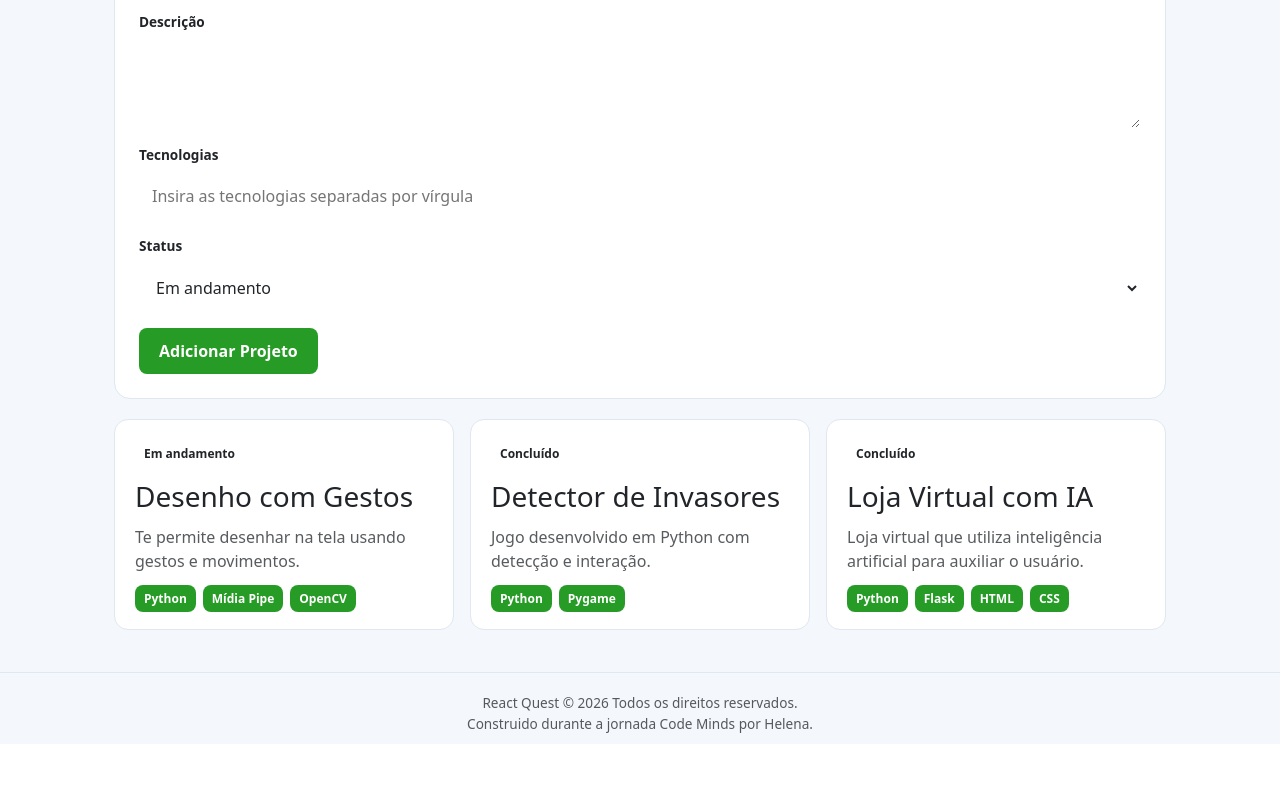
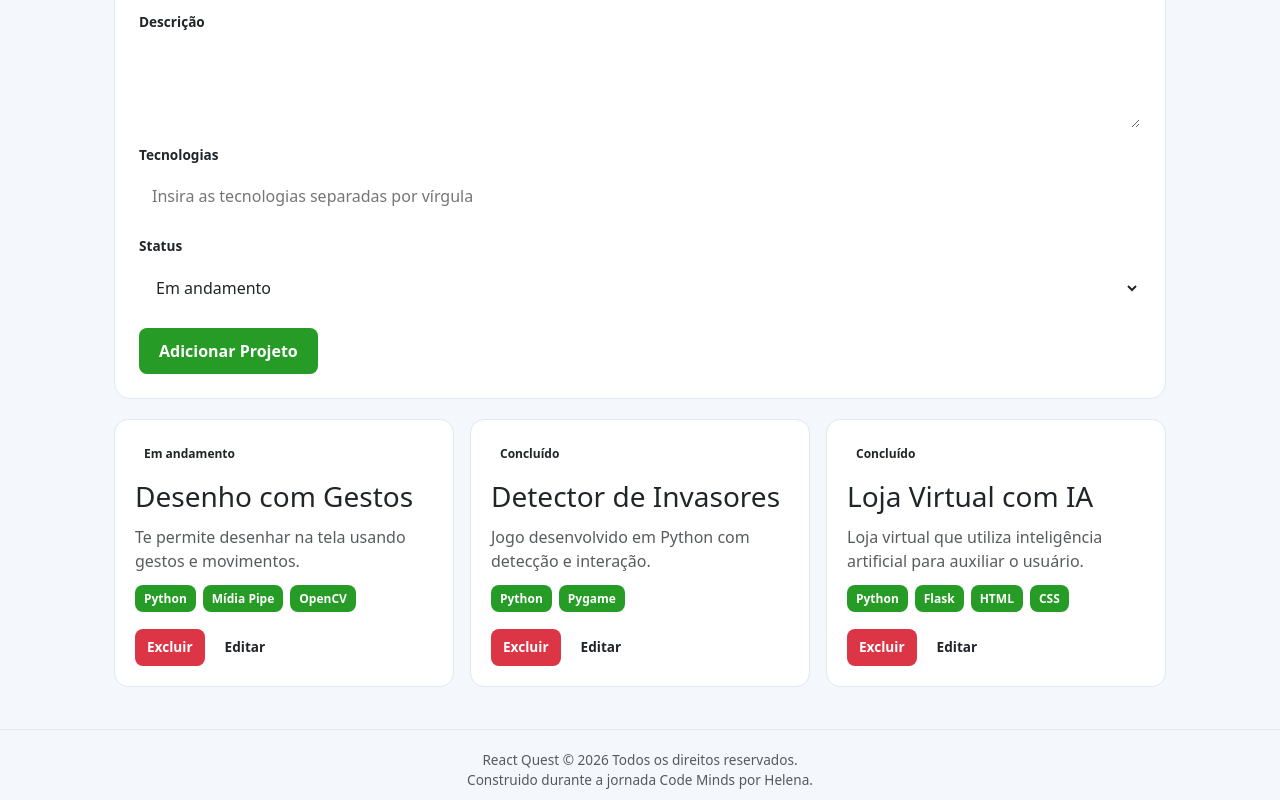
Before and after one commit to Unilelegroot/React-Quest, a React (Vite) app: page /project in a window 1280 px wide. Shown: the part 579-1379 px from the top of the page. Before the commit the page ends 1323 px from the top, so only its background shows below. Built offline with nearby package versions, Linux system fonts and the light colour scheme.

Commit message:
feat: completa CRUD de projetos

```diff
--- a/src/App.jsx
+++ b/src/App.jsx
@@ -90,6 +90,7 @@ function App() {
   const [difficultyFilter, setDifficultyFilter] = useState("Todas")
   const [sortOrder, setSortOrder] = useState("Maior XP");
   const [projects, setProjects] = useState(initialProjects)
+  const [editProject, setEditProject] = useState(null)
 
   // console.log(searchTerm)
 
@@ -129,6 +130,24 @@ function App() {
   function addProject(newProject) {
     setProjects([...projects, newProject])
   }
+
+  function deleteProject(projectId) {
+    const deveriaDeletar = window.confirm("Tem certeza que deseja excluir este projeto?")
+    if (!deveriaDeletar) {
+      return
+    }
+    setProjects(projects.filter((project) => project.id !== projectId))
+  }
+
+  function updateProject(updatedProject) {
+    const updatedProjects = projects.map((project) =>
+      project.id === updatedProject.id ? updatedProject : project,
+    )
+    setProjects(updatedProjects)
+    setEditProject(null)
+  }
+
+
 
   const completedMissions = missions.filter((mission) => mission.completed)
 
@@ -242,7 +261,13 @@ function App() {
 
           <Route
             path="/project"
-            element={<ProjectPage projects={projects} addProject={addProject} />}
+            element={<ProjectPage
+              projects={projects}
+              addProject={addProject}
+              deleteProject={deleteProject}
+              updateProject={updateProject}
+              editProject={editProject}
+              setEditProject={setEditProject} />}
           />
 
           <Route
--- a/src/components/ProjectCard.jsx
+++ b/src/components/ProjectCard.jsx
@@ -1,16 +1,24 @@
 import "./projectCard.css"
 
-function ProjectCard({title, description, technologies, status}) {
-    return(
+function ProjectCard({ title, description, technologies, status, onDelete, onEdit }) {
+    return (
         <article className="project-card">
             <span className="project-card_status">{status}</span>
             <h3>{title}</h3>
             <p>{description}</p>
             <div className="project-card_technologies">
-            {technologies.map((technology) => (
+                {technologies.map((technology) => (
                     <span key={technology} className="project-card_technology">{technology}</span>
                 ))}
-                </div>
+            </div>
+            <div className="project-card_actions">
+            <button className="project-card_delete" onClick={onDelete}>
+                Excluir
+            </button>
+            <button className="project-card_edit" onClick={onEdit}>
+                Editar
+            </button>
+            </div>
         </article>
     )
 }
--- a/src/components/ProjectForm.jsx
+++ b/src/components/ProjectForm.jsx
@@ -1,22 +1,39 @@
-import { useState } from "react"
+import { useState, useEffect } from "react"
 import "./projectForm.css"
 
-function ProjectForm({ onAddProject }) {
+function ProjectForm({ onAddProject, editProject, onUpdateProject }) {
     const [title, setTitle] = useState("")
     const [description, setDescription] = useState("")
     const [technologies, setTechnologies] = useState("")
     const [status, setStatus] = useState("Em andamento")
 
+    useEffect(() => {
+        if (editProject) {
+            // Synchronize the form fields when the selected project changes.
+            // eslint-disable-next-line react-hooks/set-state-in-effect
+            setTitle(editProject.title)
+            setDescription(editProject.description)
+            setTechnologies(editProject.technologies.join(", "))
+            setStatus(editProject.status)
+        }
+    }, [editProject])
+
     function handleSubmit(event) {
         event.preventDefault()
 
-        onAddProject({
-            id: Date.now(),
+        const projectData = {
+            id: editProject ? editProject.id : Date.now(),
             title,
             description,
             technologies: technologies.split(",").map((tech) => tech.trim()),
             status,
-        })
+        }
+
+        if (editProject) {
+            onUpdateProject(projectData)
+        } else {
+            onAddProject(projectData)
+        }
 
         setTitle("")
         setDescription("")
@@ -76,7 +93,7 @@ function ProjectForm({ onAddProject }) {
                 </div>
 
                 <button className="project-form__button" type="submit">
-                    Adicionar Projeto
+                    {editProject ? "Salvar Alterações" : "Adicionar Projeto"}
                 </button>
             </form>
         </section>
--- a/src/components/projectCard.css
+++ b/src/components/projectCard.css
@@ -45,3 +45,48 @@
   font-weight: 600;
   color: white;
 }
+
+.project-card_actions {
+  display: flex;
+  flex-wrap: wrap;
+  gap: 8px;
+  margin-top: 8px;
+}
+
+.project-card_edit,
+.project-card_delete,
+.project-card_link {
+  padding: 8px 12px;
+  border: none;
+  border-radius: 8px;
+  font: inherit;
+  font-size: 0.85rem;
+  font-weight: 700;
+  cursor: pointer;
+  transition:
+    transform 0.2s ease,
+    opacity 0.2s ease;
+}
+
+.project-card_edit {
+  background: rgba(255, 255, 255, 0.1);
+  color: inherit;
+}
+
+.project-card_delete {
+  background: #dc3545;
+  color: #ffffff;
+}
+
+.project-card_link {
+  background: rgba(255,255,255,0.1);
+  color: inherit;
+  text-decoration: none;
+}
+
+.project-card_edit:hover,
+.project-card_delete:hover,
+.project-card_link:hover {
+  transform: translateY(-1px);
+  opacity: 0.9;
+}
--- a/src/pages/ProjectPage.jsx
+++ b/src/pages/ProjectPage.jsx
@@ -1,7 +1,7 @@
 import ProjectForm from "../components/ProjectForm"
 import ProjectCard from "../components/ProjectCard"
 
-function ProjectPage({ projects, addProject }) {
+function ProjectPage({ projects, addProject, deleteProject, editProject, setEditProject, updateProject }) {
     return (
         <section className="projects-section">
             <div className="projects-section_header">
@@ -15,6 +15,8 @@ function ProjectPage({ projects, addProject }) {
 
             <ProjectForm
                 onAddProject={addProject}
+                onUpdateProject={updateProject}
+                editProject={editProject}
             />
 
 
@@ -26,6 +28,8 @@ function ProjectPage({ projects, addProject }) {
                         description={project.description}
                         technologies={project.technologies}
                         status={project.status}
+                        onDelete={() => deleteProject(project.id)}
+                        onEdit={() => setEditProject(project)}
                     />
                 ))}
             </div>
```
